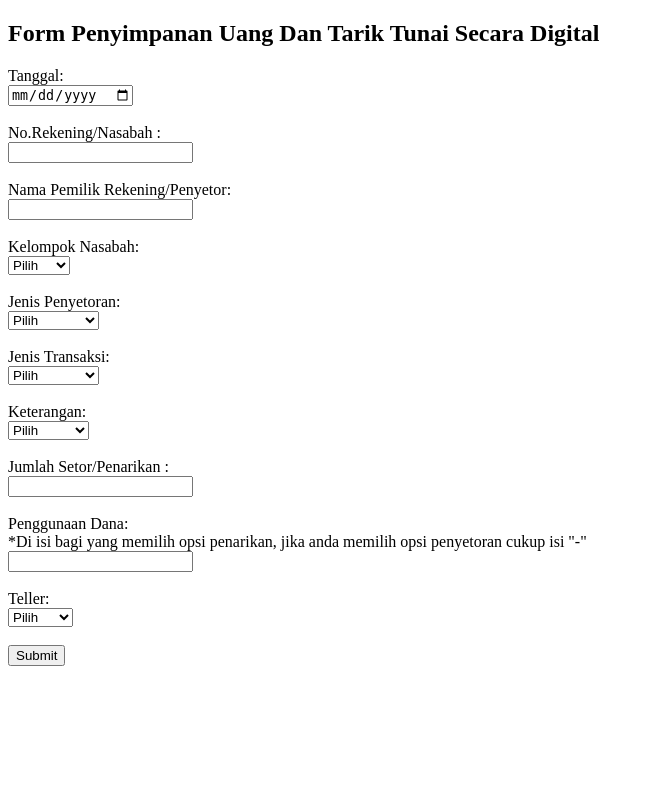
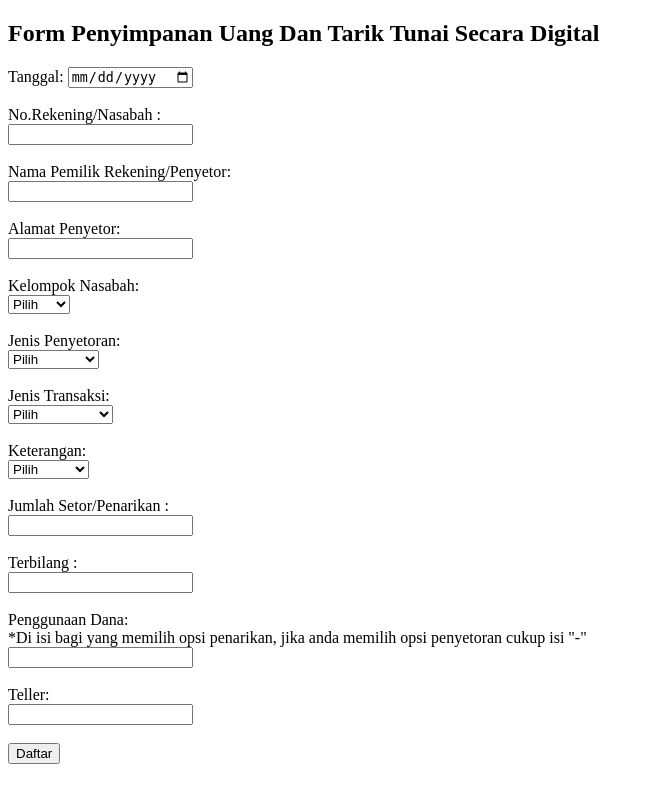
Before and after one commit to acaaaaaaaaaaaaaaaaaaaaaaa/Kelompok-9-Keisa-Muthia-Wina-, a PHP site: the page made by bank mini kel 9.php in a window 1280 px wide. Shown: the whole page, without its empty margins (0-653 px from the left). Run offline with PHP 8.4, Linux system fonts and the light colour scheme.

Commit message:
Add files via upload

```diff
--- a/bank mini kel 9.php
+++ b/bank mini kel 9.php
@@ -6,15 +6,14 @@
 <body>
     <h2>Form Penyimpanan Uang Dan Tarik Tunai Secara Digital</h2>
     <form method="post" action="">
-        <label for="tanggal">Tanggal:</label><br>
+        <label for="tanggal">Tanggal:</label>
         <input type="date" name="tanggal" id="tanggal" required><br><br>
-
         <label>No.Rekening/Nasabah : </label><br>
         <input type="text" name="rekening" required><br><br>
-
         <label>Nama Pemilik Rekening/Penyetor:</label><br>
         <input type="text" name="pemilik" required><br><br>
-
+        <label>Alamat Penyetor: </label><br>
+        <input type="text" name="alamat" required><br><br>
         <label>Kelompok Nasabah:</label><br>
         <select name="nasabah" required>
             <option value="">Pilih</option>
@@ -22,134 +21,68 @@
             <option value="Guru">Guru</option>
             <option value="Umum">Umum</option>
         </select><br><br>
-
         <label>Jenis Penyetoran:</label><br>
         <select name="penyetoran" required>
             <option value="">Pilih</option>
             <option value="BANK MINI">BANK MINI</option>
             <option value="BPR-KU">BPR-KU</option>
         </select><br><br>
-
         <label>Jenis Transaksi:</label><br>
         <select name="transaksi" required>
             <option value="">Pilih</option>
             <option value="Penyetoran">Penyetoran</option>
             <option value="Penarikan">Penarikan</option>
+            <option value="Lokal">Lokal</option>
+            <option value="Antar Cabang">Antar Cabang</option>
         </select><br><br>
-
         <label>Keterangan:</label><br>
         <select name="keterangan" required>
             <option value="">Pilih</option>
             <option value="Tabungan">Tabungan</option>
+            <option value="IPP">IPP</option>
+            <option value="DSP">DSP</option>
+            <option value="Pinjaman">Pinjaman</option>
         </select><br><br>
-
         <label>Jumlah Setor/Penarikan : </label><br>
         <input type="text" name="jumlah" required><br><br>
-
+        <label>Terbilang : </label><br>
+        <input type="text" name="terbilang" required><br><br>
         <label>Penggunaan Dana: </label><br>
         <span>*Di isi bagi yang memilih opsi penarikan, jika anda memilih opsi penyetoran cukup isi "-"</span><br>
         <input type="text" name="penggunaan" required><br><br>
-
-        <label>Teller:</label><br>
-        <select name="teller" required>
-            <option value="">Pilih</option>
-            <option value="Teller 1">Teller 1</option>
-            <option value="Teller 2">Teller 2</option>
-            <option value="Teller 3">Teller 3</option>
-        </select><br><br>
-
-        <input type="submit" name="submit" value="Submit">
+        <label>Teller: </label><br>
+        <input type="text" name="teller" required><br><br>
+    <input type="submit" name="submit" value="Daftar">
     </form>
-
     <?php
-function terbilang($angka) {
-    $angka = abs($angka);
-    $baca = ["", "Satu", "Dua", "Tiga", "Empat", "Lima", "Enam", "Tujuh", "Delapan", "Sembilan", "Sepuluh", "Sebelas"];
-    $hasil = "";
-
-    if ($angka < 12) {
-        $hasil = " " . $baca[$angka];
-    } elseif ($angka < 20) {
-        $hasil = terbilang($angka - 10) . " Belas";
-    } elseif ($angka < 100) {
-        $hasil = terbilang(floor($angka / 10)) . " Puluh" . terbilang($angka % 10);
-    } elseif ($angka < 200) {
-        $hasil = " Seratus" . terbilang($angka - 100);
-    } elseif ($angka < 1000) {
-        $hasil = terbilang(floor($angka / 100)) . " Ratus" . terbilang($angka % 100);
-    } elseif ($angka < 2000) {
-        $hasil = " Seribu" . terbilang($angka - 1000);
-    } elseif ($angka < 1000000) {
-        $hasil = terbilang(floor($angka / 1000)) . " Ribu" . terbilang($angka % 1000);
-    } elseif ($angka < 1000000000) {
-        $hasil = terbilang(floor($angka / 1000000)) . " Juta" . terbilang($angka % 1000000);
-    }
-
-    return $hasil;
-}
-
     if (isset($_POST['submit'])) {
         $tanggal = $_POST['tanggal'];
-    $rekening = $_POST['rekening'];
-    $pemilik = $_POST['pemilik'];
+        $rekening= $_POST['rekening'];
+        $pemilik= $_POST['pemilik'];
+        $alamat = $_POST['alamat'];
         $nasabah = $_POST['nasabah'];
         $penyetoran = $_POST['penyetoran'];
         $transaksi = $_POST['transaksi'];
         $keterangan = $_POST['keterangan'];
-    $jumlah = preg_replace('/[^0-9]/', '', $_POST['jumlah']);
+        $jumlah = $_POST['jumlah'];
+        $terbilang = $_POST['terbilang'];
         $penggunaan = $_POST['penggunaan'];
         $teller = $_POST['teller'];
 
-    $saldo_awal = 500000;
-
-    if ($transaksi === "Penyetoran") {
-        $saldo_akhir = $saldo_awal + $jumlah;
-    } elseif ($transaksi === "Penarikan") {
-        $saldo_akhir = $saldo_awal - $jumlah;
-    } else {
-        $saldo_akhir = $saldo_awal;
-    }
-
-    $terbilang_jumlah = terbilang($jumlah);
-    $saldo_akhir_terbilang = terbilang($saldo_akhir);
-
-    // Output tabel horizontal
-    echo "<h3>Data Penyetor</h3>";
-    echo "<table border='1' cellpadding='10' cellspacing='0'>";
-    echo "<tr>
-            <th>Tanggal</th>
-            <th>No Rekening</th>
-            <th>Nama Pemilik</th>
-            <th>Kelompok Nasabah</th>
-            <th>Jenis Penyetoran</th>
-            <th>Jenis Transaksi</th>
-            <th>Keterangan</th>
-            <th>Jumlah</th>
-            <th>Terbilang</th>
-            <th>Penggunaan Dana</th>
-            <th>Teller</th>
-            <th>Saldo Awal</th>
-            <th>Saldo Akhir</th>
-          </tr>";
-
-    echo "<tr>
-            <td>" . htmlspecialchars($tanggal) . "</td>
-            <td>$rekening</td>
-            <td>$pemilik</td>
-            <td>$nasabah</td>
-            <td>$penyetoran</td>
-            <td>$transaksi</td>
-            <td>$keterangan</td>
-            <td>Rp " . number_format($jumlah, 0, ',', '.') . "</td>
-            <td>$terbilang_jumlah Rupiah</td>
-            <td>$penggunaan</td>
-            <td>$teller</td>
-            <td>Rp " . number_format($saldo_awal, 0, ',', '.') . "</td>
-            <td>Rp " . number_format($saldo_akhir, 0, ',', '.') . " <br> ($saldo_akhir_terbilang Rupiah)</td>
-          </tr>";
-    echo "</table>";
+        echo "<h3>Data Penyetor:</h3>";
+        echo "Tanggal yang dikirim: <strong>" . htmlspecialchars($tanggal) . "</strong><br>";
+        echo "No Rekening/Nasabah: $rekening<br>";
+        echo "Nama Pemilik Rekening/Penyetor: $pemilik<br>";
+        echo "Alamat Penyetor: $alamat<br>";
+        echo "Kelompok Nasabah: $nasabah<br>";
+        echo "Jenis Penyetoran: $penyetoran<br>";
+        echo "Jenis Transaksi: $transaksi<br>";
+        echo "Keterangan : $keterangan<br>";
+        echo "Jumlah Stor/Penarikan: $jumlah<br>";
+        echo "Terbilang: $terbilang<br>";
+        echo "Penggunaan Dana (Bagi Yang Memilih Opsi Penarikan): $penggunaan<br>";
+        echo "Teller: $teller<br>";
     }
     ?>
-
     </body>
 </html>
```
Lines whose indentation alone changed are shown as unchanged.
